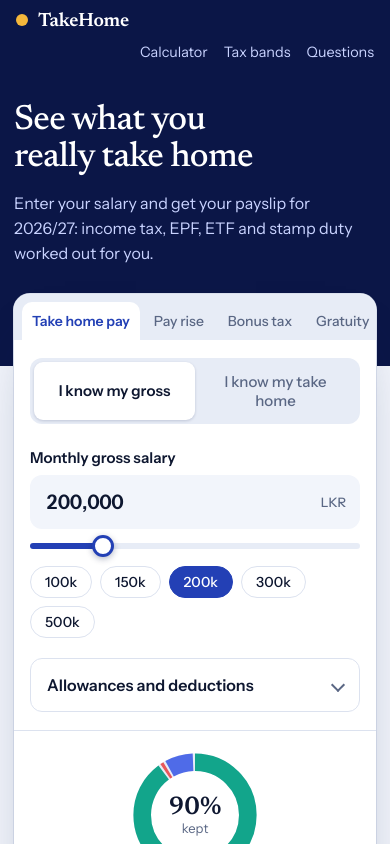
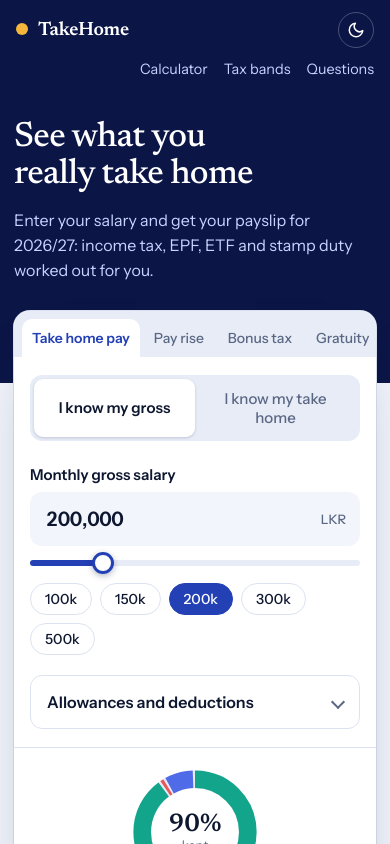
Before and after one commit to chami98/takeHome, a Next.js app: page / in a window 390 px wide. Shown: the top 844 px of the page. Built offline with nearby package versions, Linux system fonts and the light colour scheme.

Commit message:
Add dark mode with toggle, dark by default

```diff
--- a/app/globals.css
+++ b/app/globals.css
@@ -2,7 +2,14 @@
   --navy:#0B1647; --sapphire:#2340B5; --blue:#4F6BE8; --teal:#12A58B; --coral:#E8575A; --gold:#F5B73B;
   --paper:#F2F5FB; --sheet:#fff; --ink:#0E1730; --mut:#5A6784; --line:#DCE2EF; --track:#E7ECF6;
   --serif:var(--font-serif),Georgia,serif; --sans:var(--font-sans),system-ui,sans-serif;
+  --emp:#EEF2FF; --field:#fff;
   --r:14px;
+  color-scheme:light;
+}
+:root[data-theme=dark] {
+  --navy:#060B24; --sapphire:#5873EE; --paper:#0C1226; --sheet:#141C36; --ink:#E8ECFA; --mut:#9AA7C7;
+  --line:#26304F; --track:#1D2745; --emp:#1A2547; --field:#0C1226;
+  color-scheme:dark;
 }
 * { box-sizing:border-box; }
 html { scroll-behavior:smooth; scroll-padding-top:16px; }
@@ -14,6 +21,9 @@ body { margin:0; font:1rem/1.55 var(--sans); background:var(--paper); color:var(
 .top { background:var(--navy); color:#fff; display:flex; align-items:center; gap:36px; padding:16px max(20px,calc((100% - 1040px)/2)); }
 .logo { font:600 1.4rem var(--serif); letter-spacing:-.01em; } .logo::before { content:''; display:inline-block; width:12px; height:12px; background:var(--gold); border-radius:50%; margin-right:10px; }
 .nav { display:flex; gap:24px; } .nav a { color:#C9D3FF; text-decoration:none; padding:4px 0; } .nav a:hover { color:#fff; }
+.theme { display:grid; place-items:center; width:36px; height:36px; margin-left:12px; border:1px solid rgba(255,255,255,.25); border-radius:50%; background:transparent; color:#fff; cursor:pointer; }
+.theme:hover { background:rgba(255,255,255,.12); }
+:root[data-theme=dark] .slip-net { box-shadow:0 0 0 1px var(--line); }
 .privacy { margin-left:auto; font-size:.875rem; color:#9FAEEA; }
 .hero { background:var(--navy); color:#fff; padding:40px 0 120px; }
 .hero h1 { font:500 clamp(2.2rem,5.5vw,3.75rem)/1.05 var(--serif); letter-spacing:-.02em; margin:0 0 14px; max-width:16ch; text-wrap:balance; }
@@ -29,7 +39,7 @@ main { padding-bottom:72px; }
 .body { display:grid; grid-template-columns:minmax(0,5fr) minmax(0,6fr); }
 .inputs { padding:28px; border-right:1px solid var(--line); position:sticky; top:0; align-self:start; }
 .results { padding:28px; background:linear-gradient(var(--sheet),var(--sheet)); }
-@media (max-width:860px){ .body{grid-template-columns:minmax(0,1fr);} .inputs{position:static;border-right:0;border-bottom:1px solid var(--line);} .panel{margin-top:-72px;} .privacy{display:none;} }
+@media (max-width:860px){ .body{grid-template-columns:minmax(0,1fr);} .inputs{position:static;border-right:0;border-bottom:1px solid var(--line);} .panel{margin-top:-72px;} .privacy{display:none;} .theme{margin-left:auto;} }
 
 /* form components */
 .seg { display:flex; padding:4px; background:var(--track); border-radius:12px; margin-bottom:22px; }
@@ -38,13 +48,13 @@ main { padding-bottom:72px; }
 .field { margin:0 0 20px; } .field label { display:block; } .lbl { display:block; font-weight:600; font-size:.9375rem; margin-bottom:6px; }
 .money { position:relative; display:block; } .money input { width:100%; padding:13px 58px 13px 14px; font:600 1.5rem var(--sans); font-variant-numeric:tabular-nums; color:var(--ink); background:var(--paper); border:2px solid transparent; border-radius:12px; }
 .money.small input { font-size:1.125rem; padding:10px 64px 10px 14px; }
-.money input:hover { border-color:var(--line); } .money input:focus { border-color:var(--sapphire); background:#fff; outline:none; }
+.money input:hover { border-color:var(--line); } .money input:focus { border-color:var(--sapphire); background:var(--field); outline:none; }
 .money em { position:absolute; right:14px; top:50%; transform:translateY(-50%); font:500 .8125rem var(--sans); font-style:normal; color:var(--mut); pointer-events:none; }
 .range { -webkit-appearance:none; appearance:none; width:100%; height:6px; margin:14px 0 4px; border-radius:99px; cursor:pointer; background:linear-gradient(to right,var(--sapphire) var(--p),var(--track) var(--p)); }
 .range::-webkit-slider-thumb { -webkit-appearance:none; width:22px; height:22px; border-radius:50%; background:#fff; border:3px solid var(--sapphire); box-shadow:0 2px 6px rgba(11,22,71,.3); }
 .range::-moz-range-thumb { width:16px; height:16px; border-radius:50%; background:#fff; border:3px solid var(--sapphire); }
 .chips { display:flex; gap:8px; flex-wrap:wrap; margin-top:10px; }
-.chips button { padding:6px 14px; border:1px solid var(--line); background:#fff; border-radius:99px; font:500 .875rem var(--sans); cursor:pointer; color:var(--ink); }
+.chips button { padding:6px 14px; border:1px solid var(--line); background:var(--field); border-radius:99px; font:500 .875rem var(--sans); cursor:pointer; color:var(--ink); }
 .chips button:hover { border-color:var(--sapphire); } .chips .on { background:var(--sapphire); border-color:var(--sapphire); color:#fff; }
 .adv { border:1px solid var(--line); border-radius:12px; padding:0 16px; margin-top:6px; }
 .adv summary, .acc summary { cursor:pointer; font-weight:600; padding:14px 0; list-style:none; display:flex; justify-content:space-between; align-items:center; }
@@ -82,7 +92,7 @@ main { padding-bottom:72px; }
 .scale-bar span { display:flex; align-items:center; justify-content:center; font:600 .75rem var(--sans); color:#fff; min-width:0; overflow:hidden; }
 .scale-bar span:first-child { border-radius:8px 0 0 8px; } .scale-bar span:last-of-type { border-radius:0 8px 8px 0; }
 .b0 { background:#9DB0D6; } .b1 { background:#5B7DE0; } .b2 { background:#3F5FCB; } .b3 { background:#2D49AE; } .b4 { background:#1D3390; } .b5 { background:var(--navy); }
-.scale-bar i { position:absolute; top:-6px; bottom:-6px; width:4px; margin-left:-2px; background:var(--gold); border-radius:2px; box-shadow:0 0 0 2px #fff; }
+.scale-bar i { position:absolute; top:-6px; bottom:-6px; width:4px; margin-left:-2px; background:var(--gold); border-radius:2px; box-shadow:0 0 0 2px var(--sheet); }
 
 .acc { border-top:1px solid var(--line); } .acc p { margin:0 0 14px; color:var(--mut); max-width:60ch; }
 .acc table { width:100%; border-collapse:collapse; font-variant-numeric:tabular-nums; margin-bottom:10px; }
@@ -121,13 +131,14 @@ footer { text-align:center; color:var(--mut); font-size:.875rem; padding:24px; b
 .slip-card li { display:flex; justify-content:space-between; gap:12px; padding:7px 0; border-bottom:1px dashed var(--line); }
 .slip-card li span { color:var(--mut); } .slip-card li b { font-weight:500; }
 .slip-sum { display:flex; justify-content:space-between; gap:12px; padding-top:10px; font-weight:600; font-variant-numeric:tabular-nums; }
-.slip-emp { background:#EEF2FF; }
+.slip-emp { background:var(--emp); }
 /* small phones */
 @media (max-width:560px){
   .wrap { padding:0 14px; }
   .top { flex-wrap:wrap; gap:6px 16px; padding:12px 16px; }
   .logo { font-size:1.2rem; }
-  .nav { gap:16px; margin-left:auto; font-size:.9rem; } .nav a { white-space:nowrap; }
+  .theme { order:1; }
+  .nav { order:2; gap:16px; margin-left:auto; font-size:.9rem; } .nav a { white-space:nowrap; }
   .hero { padding:24px 0 100px; } .hero p { font-size:1rem; }
   .panel { margin-top:-72px; border-radius:16px; }
   .tabs { padding:8px 8px 0; } .tabs button { padding:10px 10px; font-size:.875rem; }
--- a/app/layout.tsx
+++ b/app/layout.tsx
@@ -1,6 +1,7 @@
 import type { Metadata } from 'next';
 import { SITE_NAME } from '@/lib/site';
 import { Newsreader, Instrument_Sans } from 'next/font/google';
+import { ThemeToggle } from '@/components/ThemeToggle';
 import './globals.css';
 
 const serif = Newsreader({ subsets: ['latin'], variable: '--font-serif', display: 'swap' });
@@ -11,9 +12,15 @@ export const metadata: Metadata = {
   description: 'Convert gross salary to net take home in Sri Lanka: APIT, EPF, ETF, stamp duty, payslip, bonus tax, gratuity and increment calculators.',
 };
 
+// Runs before paint so the saved theme (dark by default) is applied without a flash.
+const themeScript = `try{var t=localStorage.getItem('theme')||'dark';document.documentElement.dataset.theme=t}catch(e){document.documentElement.dataset.theme='dark'}`;
+
 export default function RootLayout({ children }: { children: React.ReactNode }) {
   return (
-    <html lang="en" className={`${serif.variable} ${sans.variable}`}>
+    <html lang="en" className={`${serif.variable} ${sans.variable}`} suppressHydrationWarning>
+      <head>
+        <script dangerouslySetInnerHTML={{ __html: themeScript }} />
+      </head>
       <body>
         <header className="top">
           <strong className="logo">{SITE_NAME}</strong>
@@ -23,6 +30,7 @@ export default function RootLayout({ children }: { children: React.ReactNode })
             <a href="#faq">Questions</a>
           </nav>
           <span className="privacy">Nothing you type leaves this device</span>
+          <ThemeToggle />
         </header>
         {children}
         <footer>Estimates only – verify with the Inland Revenue Department and your payroll team. Built by Chamikara Mendis.</footer>
--- /dev/null
+++ b/components/ThemeToggle.tsx
@@ -0,0 +1,35 @@
+'use client';
+
+import { useEffect, useState } from 'react';
+
+type Theme = 'light' | 'dark';
+
+export function ThemeToggle() {
+  const [theme, setTheme] = useState<Theme | null>(null);
+
+  useEffect(() => {
+    setTheme(document.documentElement.dataset.theme === 'dark' ? 'dark' : 'light');
+  }, []);
+
+  const toggle = () => {
+    const next: Theme = theme === 'dark' ? 'light' : 'dark';
+    document.documentElement.dataset.theme = next;
+    localStorage.setItem('theme', next);
+    setTheme(next);
+  };
+
+  return (
+    <button type="button" className="theme" onClick={toggle} aria-label={theme === 'dark' ? 'Switch to light mode' : 'Switch to dark mode'} title="Toggle dark mode">
+      {theme === 'dark' ? (
+        <svg viewBox="0 0 24 24" width="18" height="18" fill="none" stroke="currentColor" strokeWidth="2" strokeLinecap="round" aria-hidden="true">
+          <circle cx="12" cy="12" r="4" />
+          <path d="M12 2v2M12 20v2M4.9 4.9l1.4 1.4M17.7 17.7l1.4 1.4M2 12h2M20 12h2M4.9 19.1l1.4-1.4M17.7 6.3l1.4-1.4" />
+        </svg>
+      ) : (
+        <svg viewBox="0 0 24 24" width="18" height="18" fill="none" stroke="currentColor" strokeWidth="2" strokeLinecap="round" strokeLinejoin="round" aria-hidden="true">
+          <path d="M21 12.8A9 9 0 1 1 11.2 3a7 7 0 0 0 9.8 9.8z" />
+        </svg>
+      )}
+    </button>
+  );
+}
```
